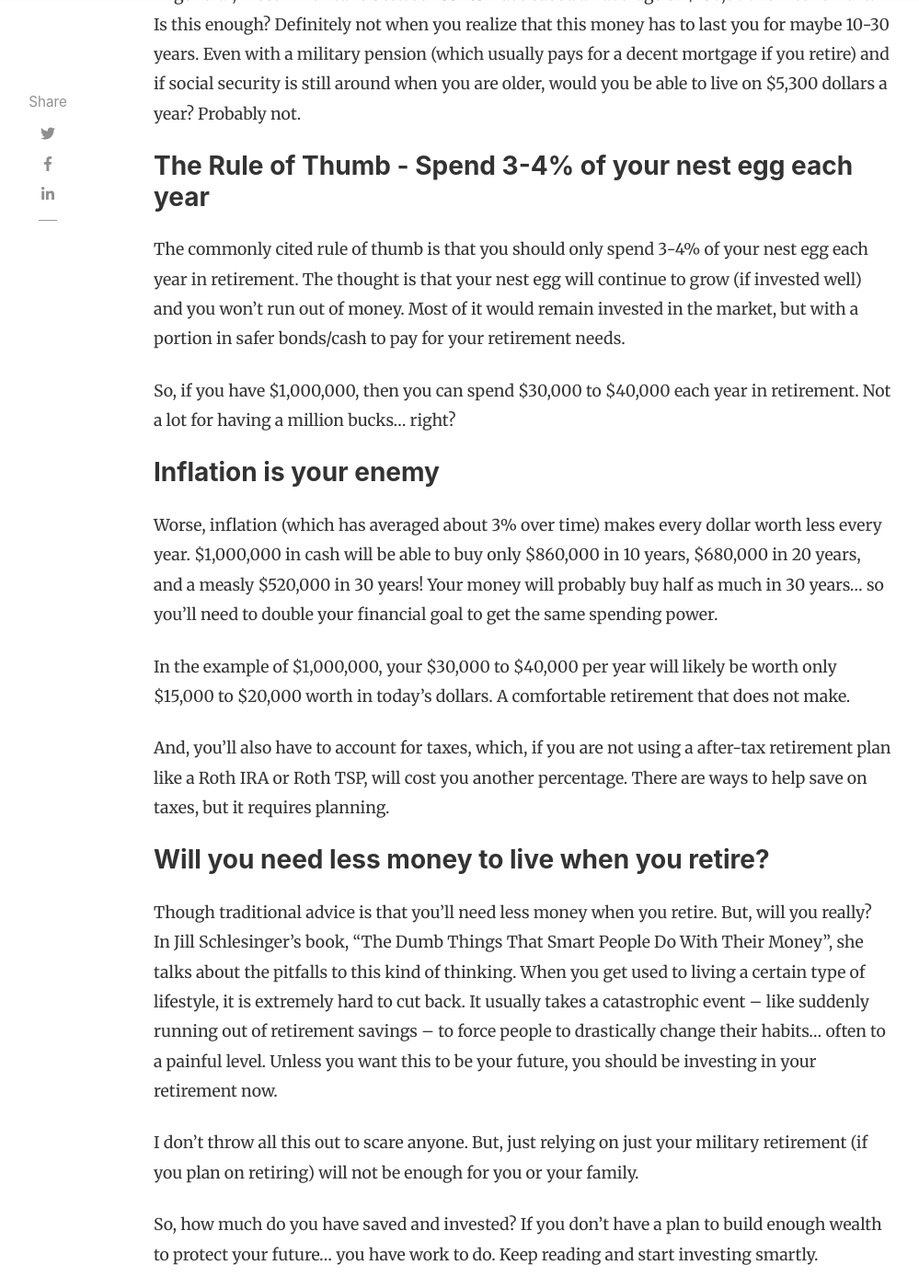
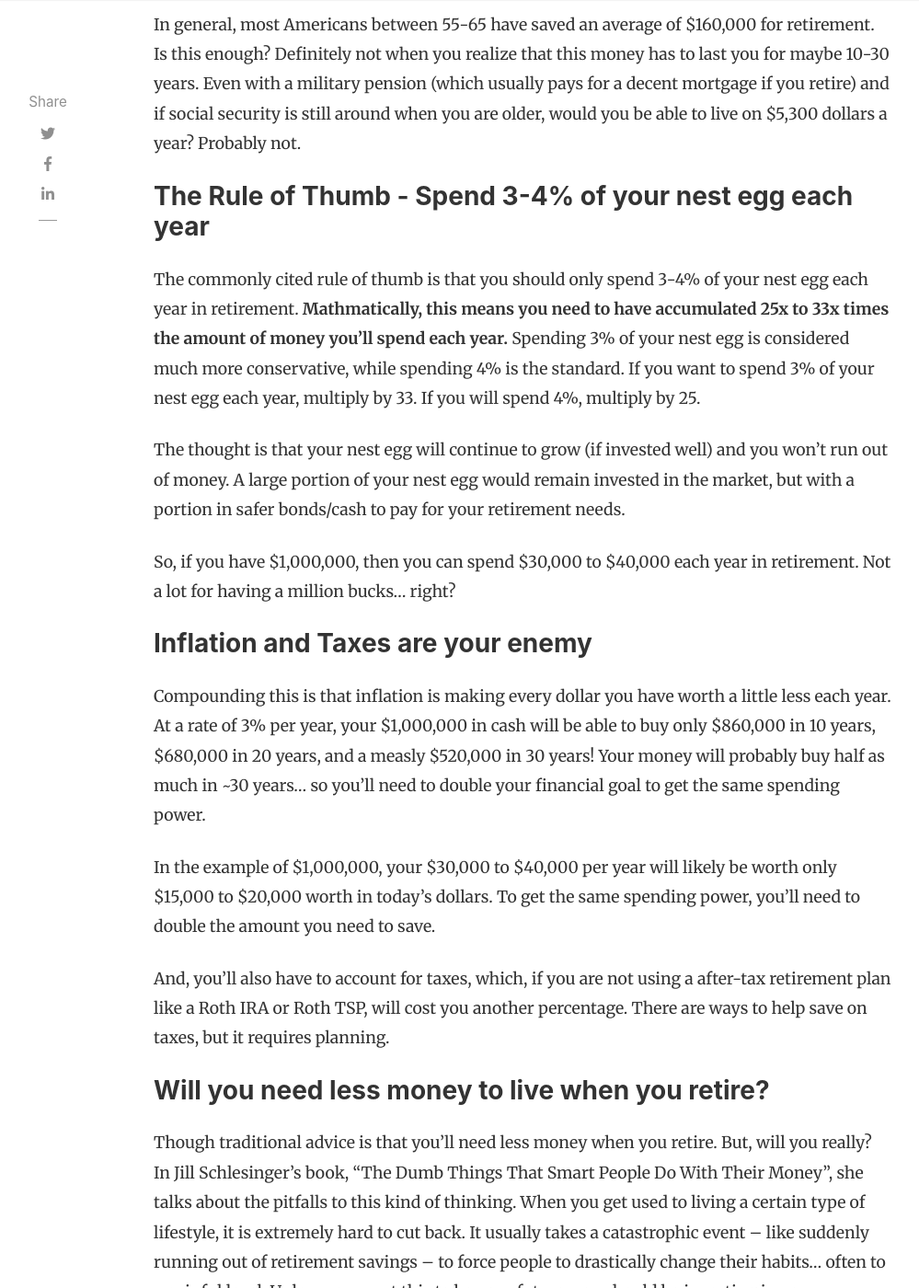
Before and after one commit to militaryinvestor/militaryinvestor.github.io, a Jekyll site: the page built from _posts/2021-08-08-How-Much-Do-You-Need-To-Retire.md, in a window 1280 px wide and 1400 px high, scrolled down 1339 px. Shown: the whole window at 92% size, without its empty margins (118-1117 px from the left). Built offline with Jekyll 4.4.1, drawn with Linux system fonts in a browser that asks for light colours; nearby versions of some CDN libraries; comment, search, counter and statistics services are not loaded; some of the changed text lies outside the part shown.

Commit message:
Update 2021-08-08-How-Much-Do-You-Need-To-Retire.md

```diff
--- a/_posts/2021-08-08-How-Much-Do-You-Need-To-Retire.md
+++ b/_posts/2021-08-08-How-Much-Do-You-Need-To-Retire.md
@@ -8,7 +8,7 @@
 hidden: false
 ---
 
-**BLUF: When you retire, you need to have saved/invested 25x - 33x times your annual cost of living, minus your after-tax retirement pay and disability.**
+**BLUF: To create your retirement target, you should plan to accumulate 25x - 33x times your annual cost of living, minus your after-tax retirement pay and disability, and then account for inflation.**
 
 Let’s face facts.  If you are in the military, you probably don’t have enough saved for retirement.  If you’re enlisted, that’s doubly true.  With rare exceptions, many enlisted members have only minimal savings, and are definitely not investing enough to build a comfortable retirement.  I get it… you have bills to pay, and we have a good retirement pension ahead of us.  Isn’t that enough to retire on?
 
@@ -20,15 +20,17 @@
 
 ### The Rule of Thumb - Spend 3-4% of your nest egg each year
 
-The commonly cited rule of thumb is that you should only spend 3-4% of your nest egg each year in retirement.  The thought is that your nest egg will continue to grow (if invested well) and you won’t run out of money.  Most of it would remain invested in the market, but with a portion in safer bonds/cash to pay for your retirement needs.
+The commonly cited rule of thumb is that you should only spend 3-4% of your nest egg each year in retirement.  **Mathmatically, this means you need to have accumulated 25x to 33x times the amount of money you'll spend each year.**  Spending 3% of your nest egg is considered much more conservative, while spending 4% is the standard.  If you want to spend 3% of your nest egg each year, multiply by 33.  If you will spend 4%, multiply by 25.
+
+The thought is that your nest egg will continue to grow (if invested well) and you won’t run out of money.  A large portion of your nest egg would remain invested in the market, but with a portion in safer bonds/cash to pay for your retirement needs.
 
 So, if you have $1,000,000, then you can spend $30,000 to $40,000 each year in retirement.  Not a lot for having a million bucks… right?
 
-### Inflation is your enemy
+### Inflation and Taxes are your enemy
 
-Worse, inflation (which has averaged about 3% over time) makes every dollar worth less every year.  $1,000,000 in cash will be able to buy only $860,000 in 10 years, $680,000 in 20 years, and a measly $520,000 in 30 years!  Your money will probably buy half as much in 30 years… so you’ll need to double your financial goal to get the same spending power.
+Compounding this is that inflation is making every dollar you have worth a little less each year.  At a rate of 3% per year, your $1,000,000 in cash will be able to buy only $860,000 in 10 years, $680,000 in 20 years, and a measly $520,000 in 30 years!  Your money will probably buy half as much in ~30 years… so you’ll need to double your financial goal to get the same spending power.
 
-In the example of $1,000,000, your $30,000 to $40,000 per year will likely be worth only $15,000 to $20,000 worth in today’s dollars.  A comfortable retirement that does not make.
+In the example of $1,000,000, your $30,000 to $40,000 per year will likely be worth only $15,000 to $20,000 worth in today’s dollars.  To get the same spending power, you'll need to double the amount you need to save.
 
 And, you’ll also have to account for taxes, which, if you are not using a after-tax retirement plan like a Roth IRA or Roth TSP, will cost you another percentage.  There are ways to help save on taxes, but it requires planning.
 
@@ -38,4 +40,20 @@
 
 I don’t throw all this out to scare anyone.  But, just relying on just your military retirement (if you plan on retiring) will not be enough for you or your family.
 
+### How to calculate your estimated nest egg in retirement
+
+Based on all of this, this is how I have estimated my nest egg in retirement:
+
+1. Determine how much money I will need to live comfortably (in today's dollars).  Add up all your monthly bills and costs, then multiply by 12 to get your total annual costs.
+2. Estimate how much money you'll get in military retirement (if applicable).  Subtract this from your overall costs.
+3. Multiply this by 25x or 33x.  This is your nest egg in today's dollars.
+4. Decide how many years from now you'll retire.
+5. Planning for 3% inflation, use the [Rule of 72](https://www.militaryinvestor.org/The-Rule-of-72/) to determine how much to multiple your nest egg by.  As a rule of thumb, if you will retire in 27 years, double your nest egg.
+
+For example:
+
+If I decide I need $40,000 in today's dollars in retirement (after steps 1 & 2), I'd them multiply by 25.  This gives me a total of $1,000,000 needed (in today's dollars).  Then, if I'm retiring in 27 years, **I'd double my nest egg to $2,000,000 to account for inflation.**
+
+--------------
+
 So, how much do you have saved and invested?  If you don’t have a plan to build enough wealth to protect your future… you have work to do.  Keep reading and start investing smartly.
```
